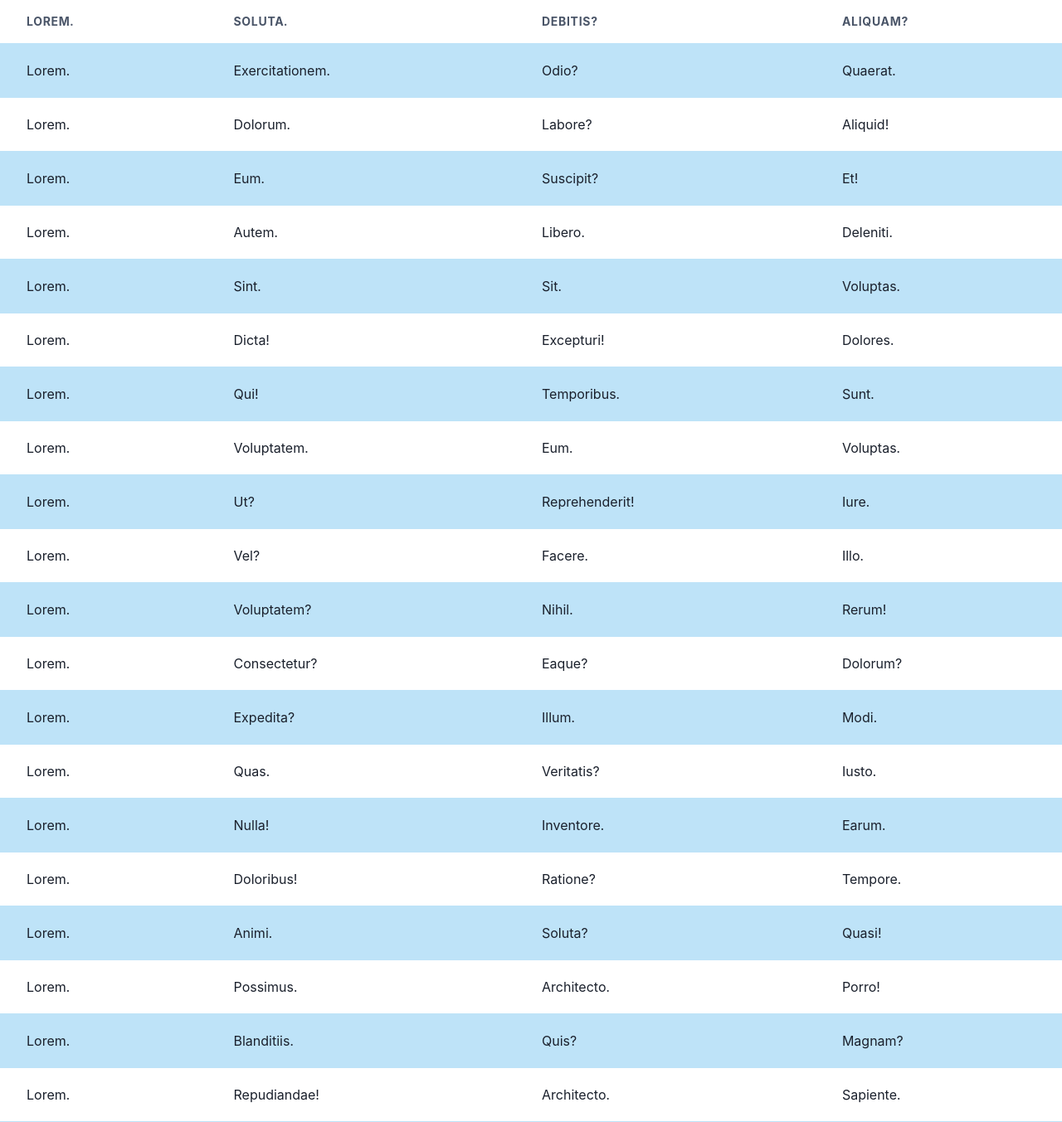
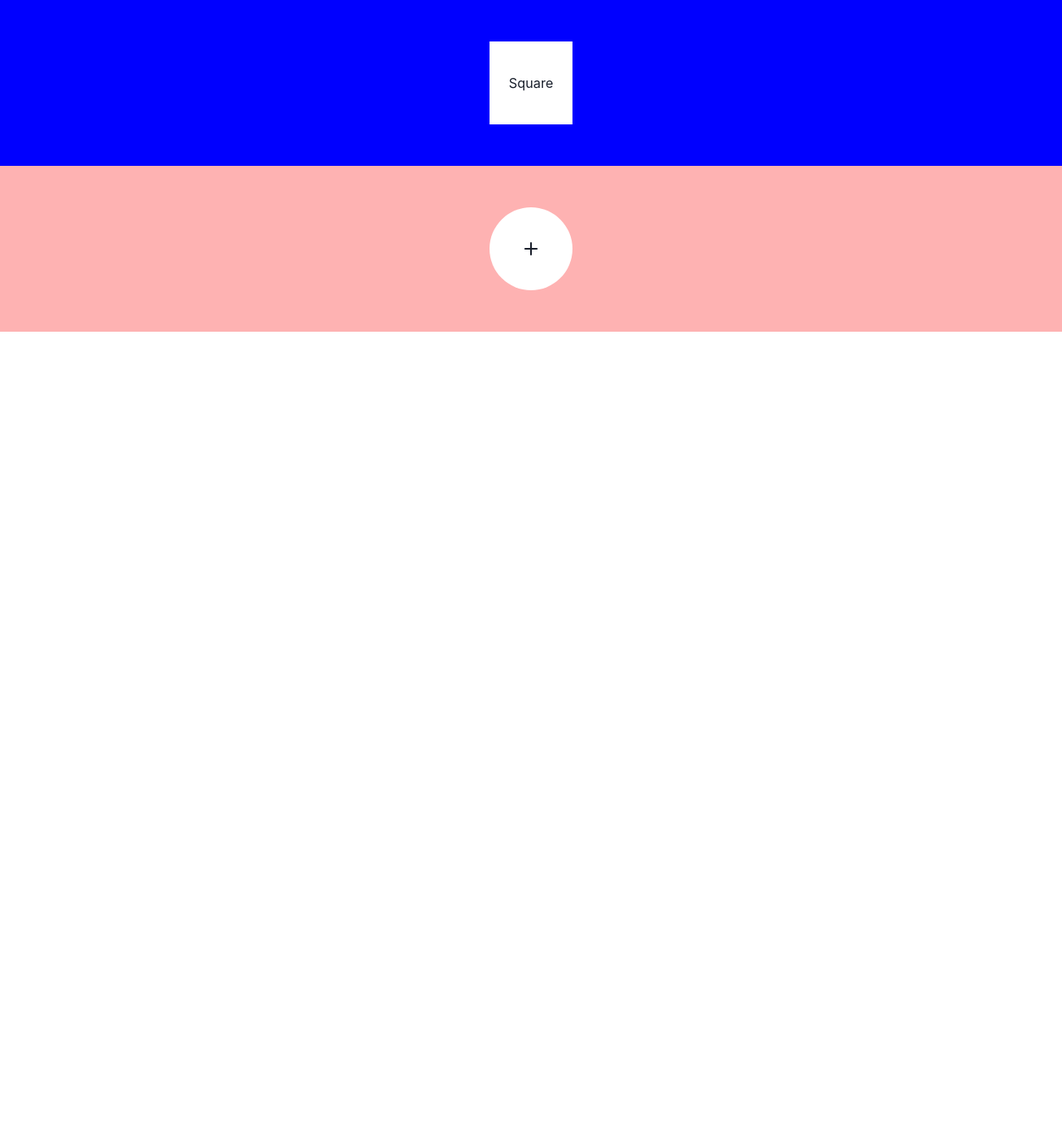
Before and after one commit to smil98/react20231031, a React (Create React App) app: page / in a window 1280 px wide. Shown: the whole page at 83% size. After the commit the page ends 800 px from the top, so only its background shows below. Built offline with nearby package versions, Linux system fonts and the light colour scheme.

Commit message:
Center, Circle, Square

```diff
--- a/src/App.js
+++ b/src/App.js
@@ -1,165 +1,19 @@
-import {
-  Box,
-  Card,
-  CardBody,
-  CardFooter,
-  CardHeader,
-  Flex,
-  SimpleGrid,
-  Heading,
-  Button,
-  ButtonGroup,
-  Table,
-  Thead,
-  Tbody,
-  Tfoot,
-  Tr,
-  Th,
-  Td,
-  TableCaption,
-  TableContainer,
-} from "@chakra-ui/react";
+import { Box, Center, Circle, Square } from "@chakra-ui/react";
 import { AddIcon } from "@chakra-ui/icons";
 
 function App() {
   return (
     <>
-      <SimpleGrid gap={5} columns={1}>
-        <Box>
-          <Table variant="striped" colorScheme="blue" size="lg">
-            <Thead>
-              <Tr>
-                <Th>Lorem.</Th>
-                <Th>Soluta.</Th>
-                <Th>Debitis?</Th>
-                <Th>Aliquam?</Th>
-              </Tr>
-            </Thead>
-            <Tbody>
-              <Tr>
-                <Td>Lorem.</Td>
-                <Td>Exercitationem.</Td>
-                <Td>Odio?</Td>
-                <Td>Quaerat.</Td>
-              </Tr>
-              <Tr>
-                <Td>Lorem.</Td>
-                <Td>Dolorum.</Td>
-                <Td>Labore?</Td>
-                <Td>Aliquid!</Td>
-              </Tr>
-              <Tr>
-                <Td>Lorem.</Td>
-                <Td>Eum.</Td>
-                <Td>Suscipit?</Td>
-                <Td>Et!</Td>
-              </Tr>
-              <Tr>
-                <Td>Lorem.</Td>
-                <Td>Autem.</Td>
-                <Td>Libero.</Td>
-                <Td>Deleniti.</Td>
-              </Tr>
-              <Tr>
-                <Td>Lorem.</Td>
-                <Td>Sint.</Td>
-                <Td>Sit.</Td>
-                <Td>Voluptas.</Td>
-              </Tr>
-              <Tr>
-                <Td>Lorem.</Td>
-                <Td>Dicta!</Td>
-                <Td>Excepturi!</Td>
-                <Td>Dolores.</Td>
-              </Tr>
-              <Tr>
-                <Td>Lorem.</Td>
-                <Td>Qui!</Td>
-                <Td>Temporibus.</Td>
-                <Td>Sunt.</Td>
-              </Tr>
-              <Tr>
-                <Td>Lorem.</Td>
-                <Td>Voluptatem.</Td>
-                <Td>Eum.</Td>
-                <Td>Voluptas.</Td>
-              </Tr>
-              <Tr>
-                <Td>Lorem.</Td>
-                <Td>Ut?</Td>
-                <Td>Reprehenderit!</Td>
-                <Td>Iure.</Td>
-              </Tr>
-              <Tr>
-                <Td>Lorem.</Td>
-                <Td>Vel?</Td>
-                <Td>Facere.</Td>
-                <Td>Illo.</Td>
-              </Tr>
-              <Tr>
-                <Td>Lorem.</Td>
-                <Td>Voluptatem?</Td>
-                <Td>Nihil.</Td>
-                <Td>Rerum!</Td>
-              </Tr>
-              <Tr>
-                <Td>Lorem.</Td>
-                <Td>Consectetur?</Td>
-                <Td>Eaque?</Td>
-                <Td>Dolorum?</Td>
-              </Tr>
-              <Tr>
-                <Td>Lorem.</Td>
-                <Td>Expedita?</Td>
-                <Td>Illum.</Td>
-                <Td>Modi.</Td>
-              </Tr>
-              <Tr>
-                <Td>Lorem.</Td>
-                <Td>Quas.</Td>
-                <Td>Veritatis?</Td>
-                <Td>Iusto.</Td>
-              </Tr>
-              <Tr>
-                <Td>Lorem.</Td>
-                <Td>Nulla!</Td>
-                <Td>Inventore.</Td>
-                <Td>Earum.</Td>
-              </Tr>
-              <Tr>
-                <Td>Lorem.</Td>
-                <Td>Doloribus!</Td>
-                <Td>Ratione?</Td>
-                <Td>Tempore.</Td>
-              </Tr>
-              <Tr>
-                <Td>Lorem.</Td>
-                <Td>Animi.</Td>
-                <Td>Soluta?</Td>
-                <Td>Quasi!</Td>
-              </Tr>
-              <Tr>
-                <Td>Lorem.</Td>
-                <Td>Possimus.</Td>
-                <Td>Architecto.</Td>
-                <Td>Porro!</Td>
-              </Tr>
-              <Tr>
-                <Td>Lorem.</Td>
-                <Td>Blanditiis.</Td>
-                <Td>Quis?</Td>
-                <Td>Magnam?</Td>
-              </Tr>
-              <Tr>
-                <Td>Lorem.</Td>
-                <Td>Repudiandae!</Td>
-                <Td>Architecto.</Td>
-                <Td>Sapiente.</Td>
-              </Tr>
-            </Tbody>
-          </Table>
-        </Box>
-      </SimpleGrid>
+      <Center bg={"blue"} h={"200px"}>
+        <Square bg={"white"} w={"100px"} h={"100px"}>
+          Square
+        </Square>
+      </Center>
+      <Center bg={"red.200"} h={"200px"}>
+        <Circle bg={"white"} w={"100px"} h={"100px"}>
+          <AddIcon />
+        </Circle>
+      </Center>
     </>
   );
 }
```
